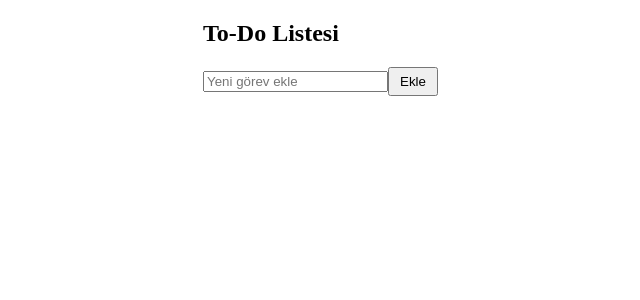
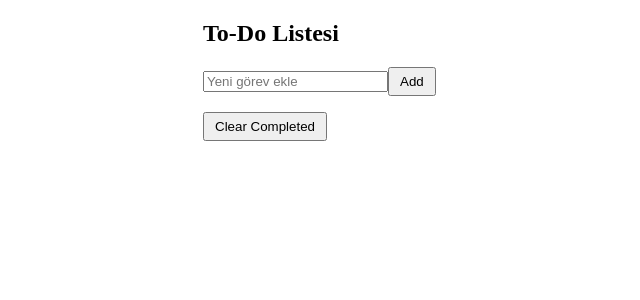
Before and after one commit to mslmagh/Todo-appV2, an Angular app in the folder todo-appV2/: page / in a window 1280 px wide. Shown: the top 300 px of the page, without its empty margins (287-927 px from the left). Built offline with nearby package versions, Linux system fonts and the light colour scheme.

Commit message:
feat: add delete and clear completed functionality to todo component

```diff
--- a/todo-appV2/src/app/components/todo/todo.component.css
+++ b/todo-appV2/src/app/components/todo/todo.component.css
@@ -1,8 +1,4 @@
-/* .completed {
-    text-decoration: line-through;
-    color: grey;
-  }
-   */
+
   .todo-container {
     width: 300px;
     margin: 0 auto;
--- a/todo-appV2/src/app/components/todo/todo.component.html
+++ b/todo-appV2/src/app/components/todo/todo.component.html
@@ -2,7 +2,7 @@
     <h2>To-Do Listesi</h2>
     <!-- Yeni görev eklemek için input ve buton -->
     <input tyoe="text" [(ngModel)]="newTodo" placeholder="Yeni görev ekle" />
-    <button (click)="addTodo(newTodo)">Ekle</button>
+    <button (click)="addTodo(newTodo)">Add</button>
     <!-- Todo'ları listeleme -->
     <ul>
         <li *ngFor="let todo of todos; let i = index">
@@ -11,6 +11,10 @@
             <span [class.completed]="todo.completed">
                 {{ todo.name }}
             </span>
+            <!-- Sil butonu ekliyoruz ve tıklandığında deleteTodo fonksiyonu çağrılacak -->
+            <button (click)="deleteTodo(i)">Delete</button>
         </li>
     </ul>
+    <!-- Tamamlananları temizle butonu -->
+    <button (click)="clearCompleted()">Clear Completed</button>
 </div>
--- a/todo-appV2/src/app/components/todo/todo.component.ts
+++ b/todo-appV2/src/app/components/todo/todo.component.ts
@@ -17,7 +17,13 @@ export class TodoComponent {
       this.newTodo = '';
     }
   }
-  // toggleTodoCompletion(index: number): void {
-  //   this.todos[index].completed = !this.todos[index].completed;
-  // }
-}
+  deleteTodo(index: number): void {
+    this.todos.splice(index, 1);
+  }
+  clearCompleted(): void {
+    this.todos = this.todos.filter(todo => !todo.completed);
+  }
+    // toggleTodoCompletion(index: number): void {
+    //   this.todos[index].completed = !this.todos[index].completed;
+    // }
+  }
```
Lines whose indentation alone changed are shown as unchanged.
